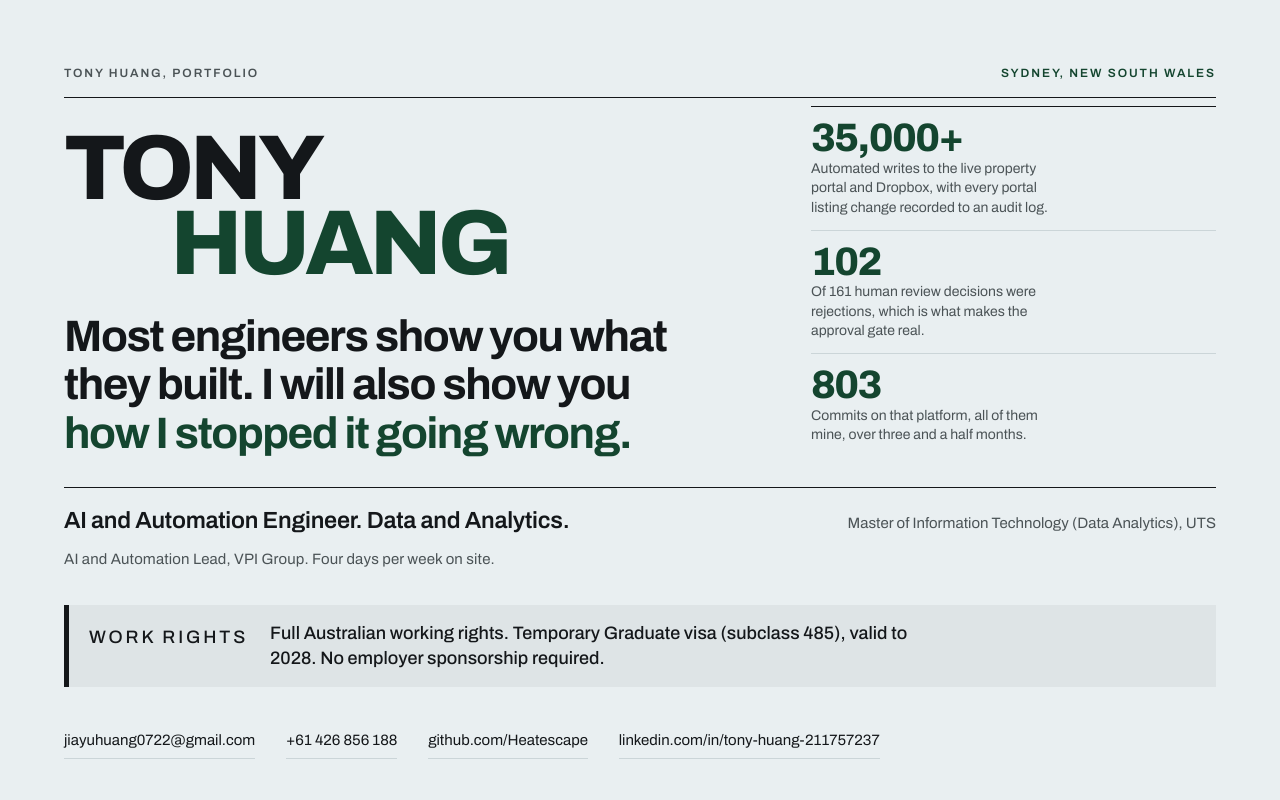
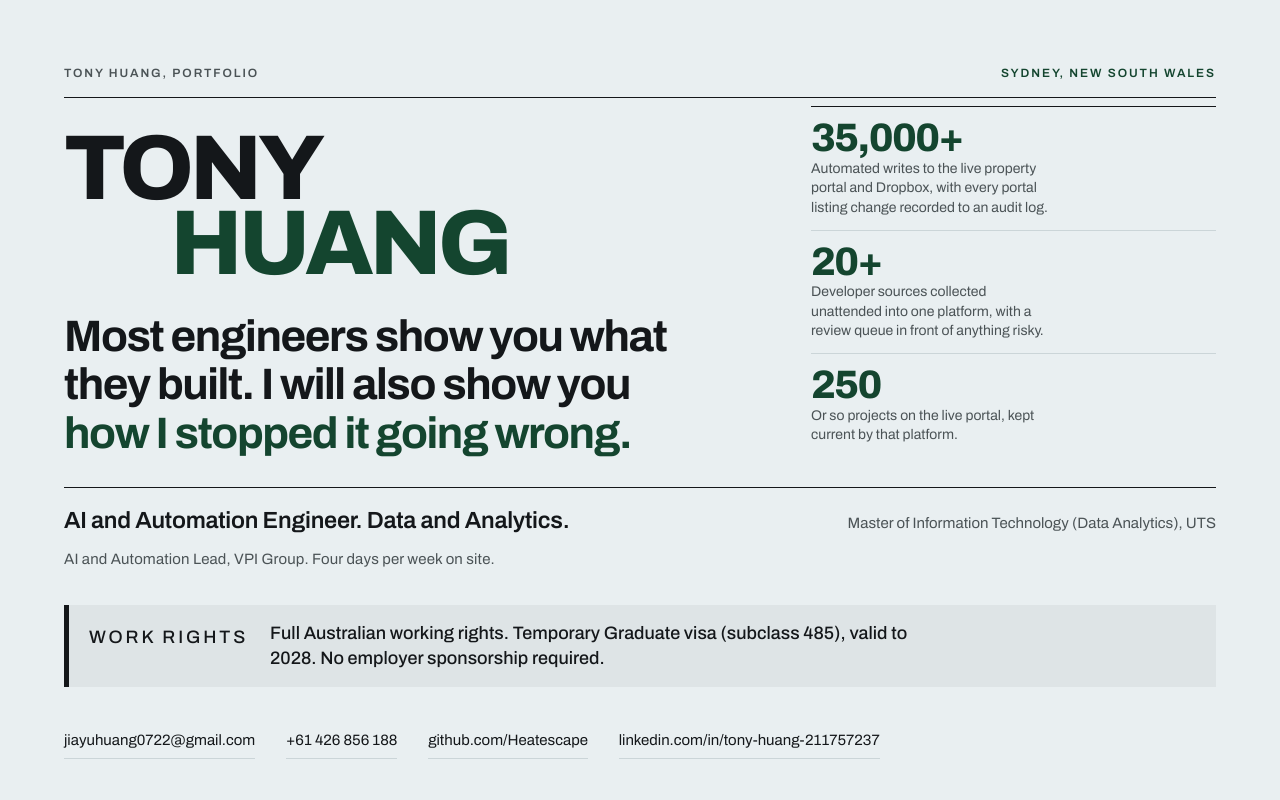
Before and after one commit to Heatescape/Heatescape.github.io, a plain HTML site: page index.html in a window 1280 px wide. Shown: the top 800 px of the page. Drawn offline with Linux system fonts and the light colour scheme.

Commit message:
Masthead and preview image: drop retired figures, keep 35,000+, 20+ sources, about 250 projects

```diff
--- a/index.html
+++ b/index.html
@@ -10,7 +10,7 @@
 <meta property="og:url" content="https://heatescape.github.io/">
 <meta property="og:title" content="Tony Huang, AI and Automation Engineer in Sydney">
 <meta property="og:description" content="I build the automation that keeps a property group's public data correct, and the controls that stop it going wrong.">
-<meta property="og:image" content="https://heatescape.github.io/og-image.png">
+<meta property="og:image" content="https://heatescape.github.io/og-image.png?v=20261122">
 <meta property="og:image:width" content="1200">
 <meta property="og:image:height" content="627">
 <meta name="twitter:card" content="summary_large_image">
@@ -537,12 +537,12 @@
         <dd>Automated writes to the live property portal and Dropbox, with every portal listing change recorded to an audit log.</dd>
       </div>
       <div>
-        <dt>102</dt>
-        <dd>Of 161 human review decisions were rejections, which is what makes the approval gate real.</dd>
+        <dt>20+</dt>
+        <dd>Developer sources collected unattended into one platform, with a review queue in front of anything risky.</dd>
       </div>
       <div>
-        <dt>803</dt>
-        <dd>Commits on that platform, all of them mine, over three and a half months.</dd>
+        <dt>250</dt>
+        <dd>Or so projects on the live portal, kept current by that platform.</dd>
       </div>
     </dl>
   </div>
```
Also changed, not shown: og-image.png.
